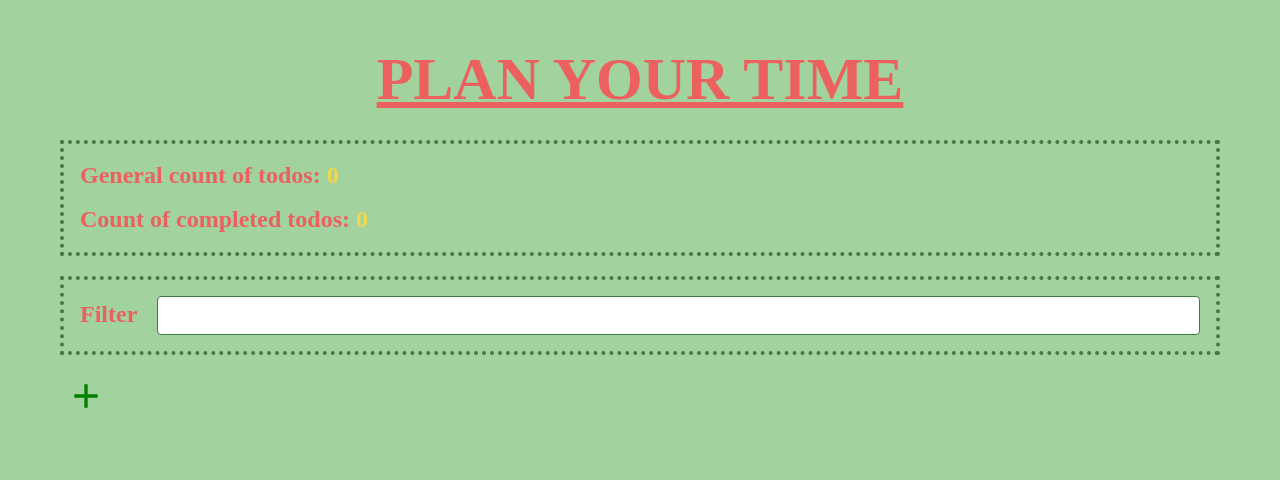
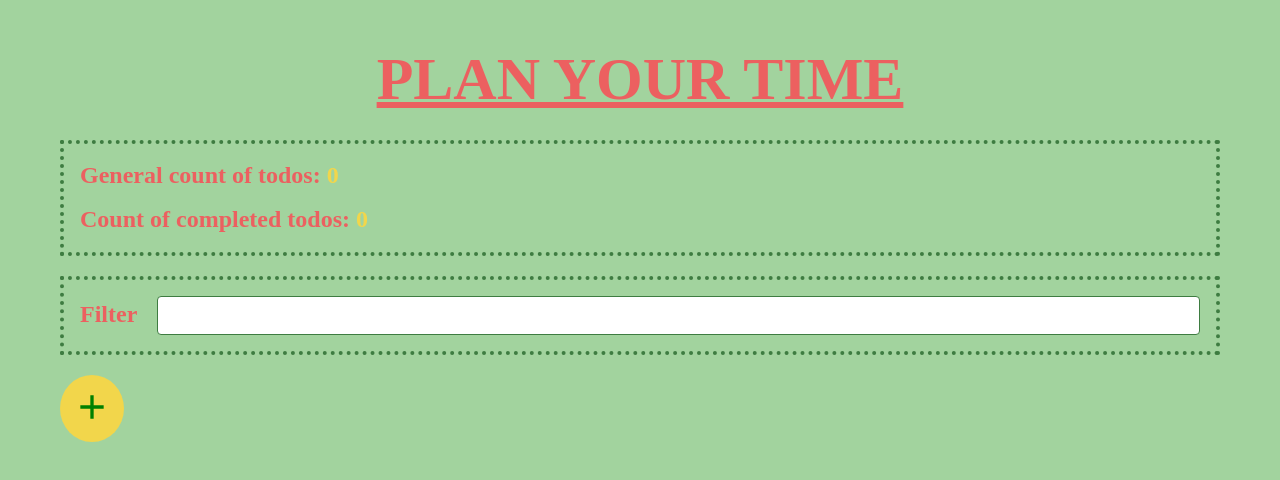
Before and after one commit to IrynaSlavinska/todo_list, a React (Create React App) app: page / in a window 1280 px wide. Shown: the top 480 px of the page. Built offline with nearby package versions, Linux system fonts and the light colour scheme.

Commit message:
Icon Button styles

```diff
--- a/src/components/IconButton/IconButton.jsx
+++ b/src/components/IconButton/IconButton.jsx
@@ -1,7 +1,9 @@
+import { Button } from './IconButton.styled';
+
 export const IconButton = ({ children, onClick, ...allyProps }) => {
   return (
-    <button onClick={onClick} type="button" {...allyProps}>
+    <Button onClick={onClick} type="button" {...allyProps}>
       {children}
-    </button>
+    </Button>
   );
 };
--- /dev/null
+++ b/src/components/IconButton/IconButton.styled.jsx
@@ -0,0 +1,7 @@
+import styled from '@emotion/styled';
+
+export const Button = styled.button`
+  padding: 12px;
+  background-color: var(--yellow);
+  border-radius: 50%;
+`;
```
